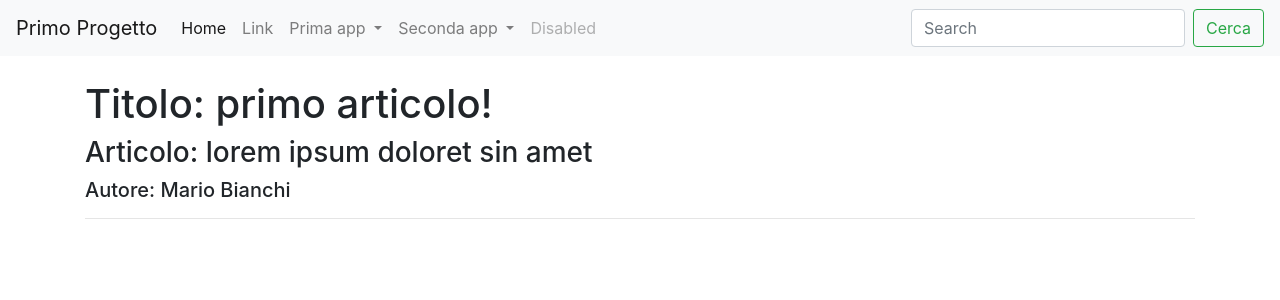
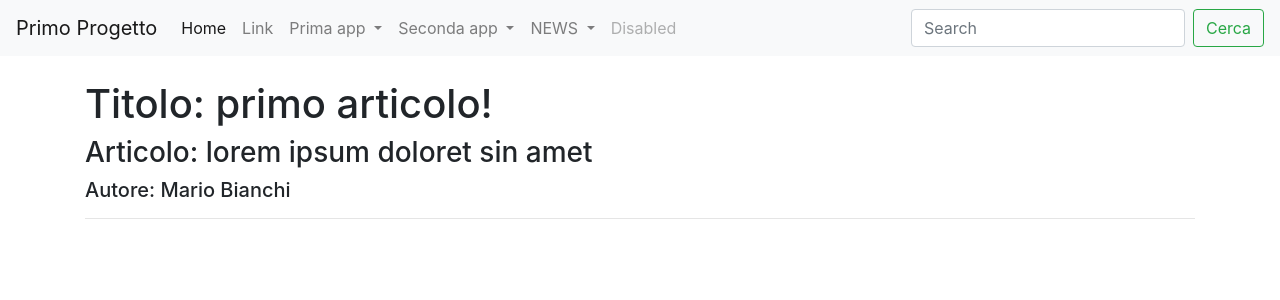
Before and after one commit to ThomasDiGloria/primo_progetto, a Django app: page /articolo_detail/1/ in a window 1280 px wide. Shown: the top 300 px of the page. Run offline with Django 5.2, Linux system fonts and the light colour scheme; data comes from the database, SQL or seed files in the repository.

Commit message:
sistemato main

```diff
--- a/news/urls.py
+++ b/news/urls.py
@@ -1,11 +1,11 @@
 from django.urls import path
-from .views import home, articoloDetailView, listaArticoli, queryBase, giornalistaDetailView
+from .views import homeNews, articoloDetailView, listaArticoli, queryBase, giornalistaDetailView
 #query_base
 
 app_name = 'news'
 
 urlpatterns = [
-    path('', home, name = "homeview"),
+    path('homeNews/', homeNews, name = "homeview1"),
     path("articolo_detail/<int:pk>/", articoloDetailView, name="articolo_detail"),
     path("lista_articoli/<int:pk>/", listaArticoli, name="lista_articoli"),
     path("lista_articoli/", listaArticoli, name="lista_articoli"),
--- a/news/views.py
+++ b/news/views.py
@@ -3,7 +3,7 @@ from django.shortcuts import render, get_object_or_404
 from django.http import HttpResponse
 from .models import Articolo, Giornalista
 
-def home(request):
+def homeNews(request):
 
     """
     a = ""
@@ -34,7 +34,7 @@ def home(request):
     giornalisti = Giornalista.objects.all()
     context = {"articoli": articoli, "giornalisti": giornalisti}
     print(context)
-    return render(request, "homepage.html", context)
+    return render(request, "homepageNews.html", context)
 
 def articoloDetailView(request, pk):
     articolo = get_object_or_404(Articolo, pk=pk)
--- a/prima_app/urls.py
+++ b/prima_app/urls.py
@@ -3,7 +3,7 @@ from prima_app.views import homepage, welcome, lista, chi_siamo, variabili, inde
 
 app_name = "prima_app"
 urlpatterns=[
-    path('homepage', homepage, name='homepage'),
+    path('homepagebenvenuto', homepage, name='homepage'),
     path('welcome', welcome, name='welcome'),
     path('lista', lista, name='lista'),
     path('chi_siamo', chi_siamo, name='chi_siamo'),
--- a/templates/base.html
+++ b/templates/base.html
@@ -62,7 +62,16 @@
                   <a class="dropdown-item" href="{% url 'seconda_app:es_for'%}">es_for</a>
                 </div>
               </li>
-
+              <li class="nav-item dropdown">
+                <a class="nav-link dropdown-toggle" href="#" id="navbarDropdown" role="button" data-toggle="dropdown" aria-haspopup="true" aria-expanded="false">
+                  NEWS
+                </a>
+                <div class="dropdown-menu" aria-labelledby="navbarDropdown">
+                  <a class="dropdown-item" href="{% url 'news:homeview1'%}">Home page</a>
+                  <a class="dropdown-item" href="{% url 'news:lista_articoli'%}">Lista Articoli</a>
+                  <a class="dropdown-item" href="{% url 'news:query'%}">Query</a>
+                </div>
+              </li>
             <li class="nav-item">
               <a class="nav-link disabled" href="#" tabindex="-1" aria-disabled="true">Disabled</a>
             </li>
```
Also changed, not shown: news/templates/homepageNews.html (renamed from news/templates/homepage.html).
